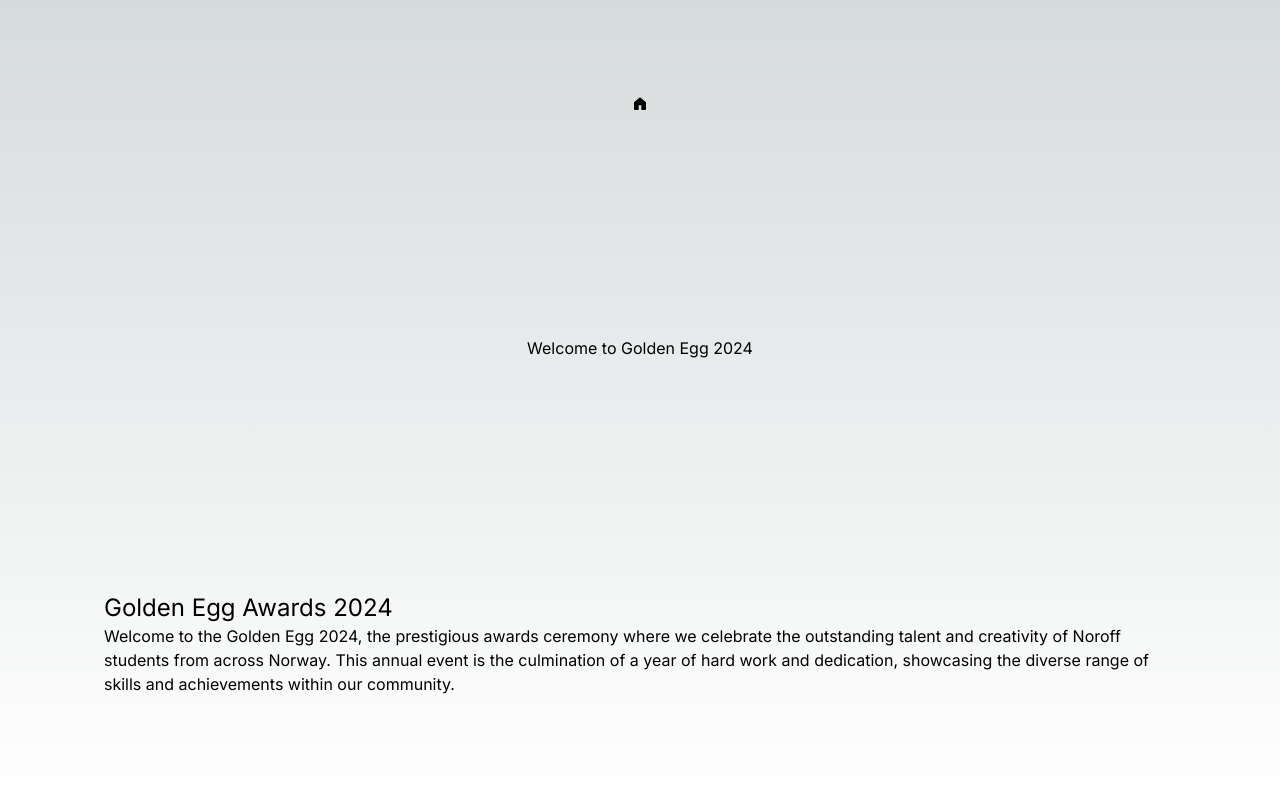
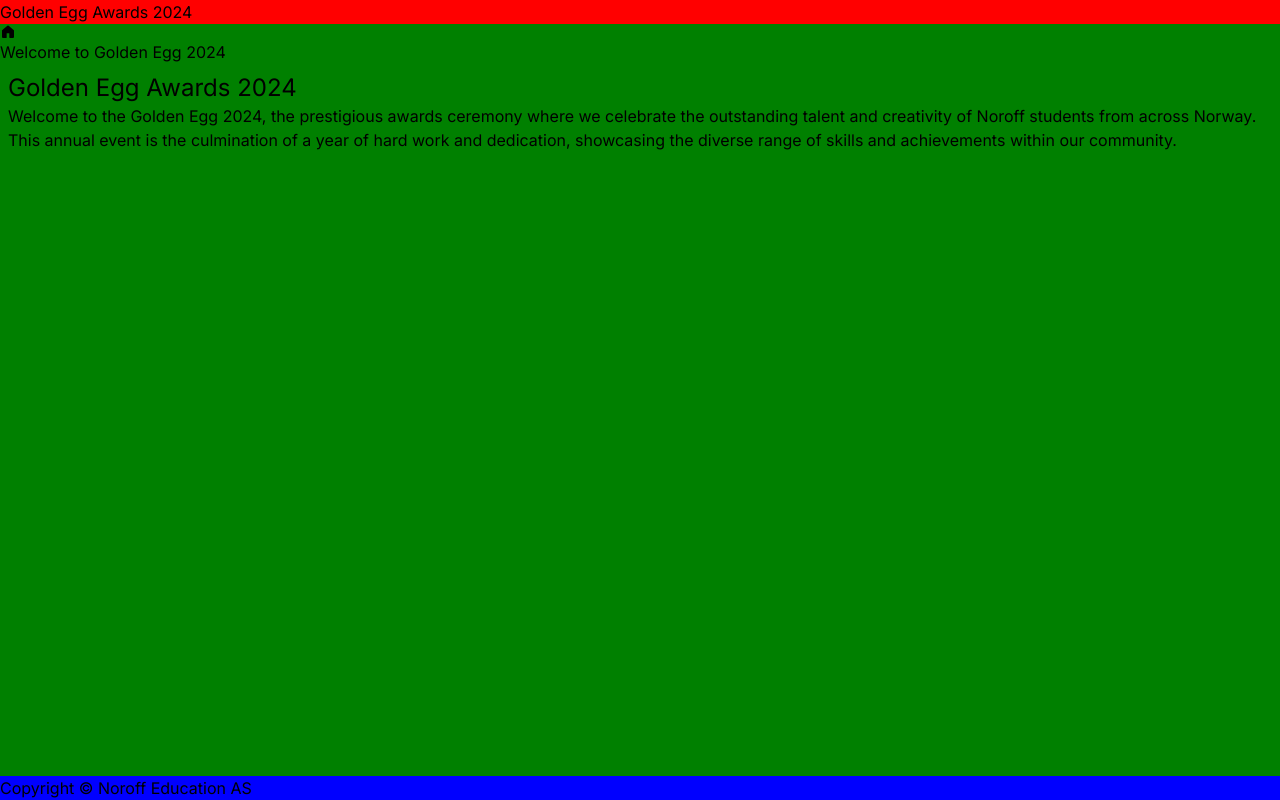
Before and after one commit to S3ak/golden-egg-2024-next, a Next.js app: page / in a window 1280 px wide. Built offline with nearby package versions, Linux system fonts and the light colour scheme.

Commit message:
feat: :lipstick: Create global layout
use css grid to control document flow. App layout style

```diff
--- a/app/globals.css
+++ b/app/globals.css
@@ -16,18 +16,29 @@
   }
 }
 
-body {
-  color: rgb(var(--foreground-rgb));
-  background: linear-gradient(
-      to bottom,
-      transparent,
-      rgb(var(--background-end-rgb))
-    )
-    rgb(var(--background-start-rgb));
+.l-body {
+  display: grid;
+  grid-template-rows: auto 1fr auto;
+  grid-template-areas:
+    "header"
+    "main"
+    "footer";
+  height: 100vh;
+  width: 100%;
 }
 
-@layer utilities {
-  .text-balance {
-    text-wrap: balance;
-  }
+.l-header {
+  grid-area: header;
+  background-color: red;
 }
+
+.l-main {
+  grid-area: main;
+  background-color: green;
+  overflow-y: auto;
+}
+
+.l-footer {
+  grid-area: footer;
+  background-color: blue;
+}
--- a/app/layout.tsx
+++ b/app/layout.tsx
@@ -16,7 +16,11 @@
 }>) {
   return (
     <html lang="en">
-      <body className={inter.className}>{children}</body>
+      <body className={"l-body " + inter.className}>
+        <header className="l-header">Golden Egg Awards 2024</header>
+        <main className="l-main">{children}</main>
+        <footer className="l-footer"> Copyright © Noroff Education AS </footer>
+      </body>
     </html>
   );
 }
--- a/app/page.tsx
+++ b/app/page.tsx
@@ -3,13 +3,13 @@
 
 export default function Home() {
   return (
-    <main className="flex min-h-screen flex-col items-center justify-between p-24">
+    <>
       <span>
         <GoHomeFill data-cy="home-icon" />
       </span>
       <h1>Welcome to Golden Egg 2024</h1>
 
       <Hero />
-    </main>
+    </>
   );
 }
```
